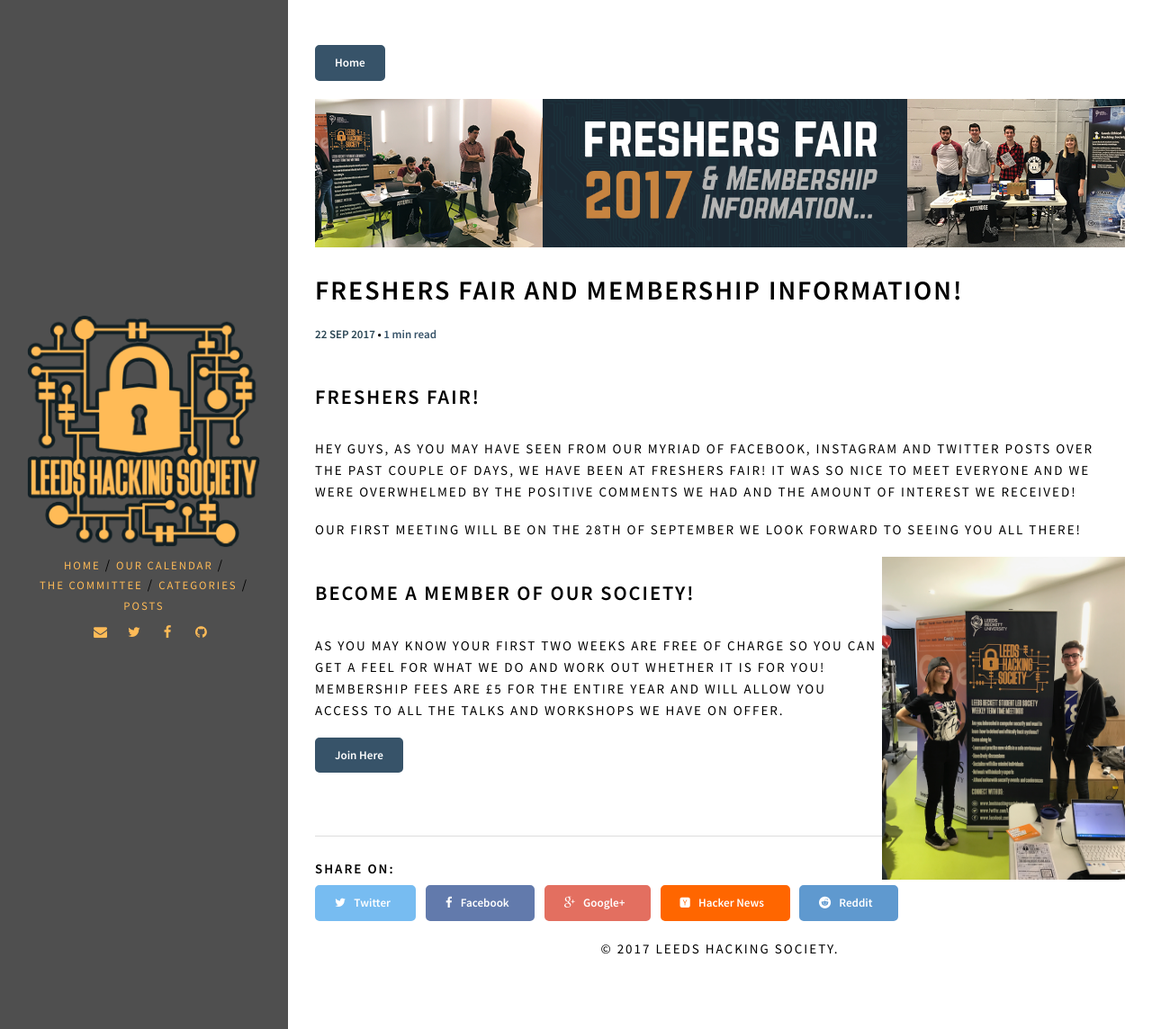
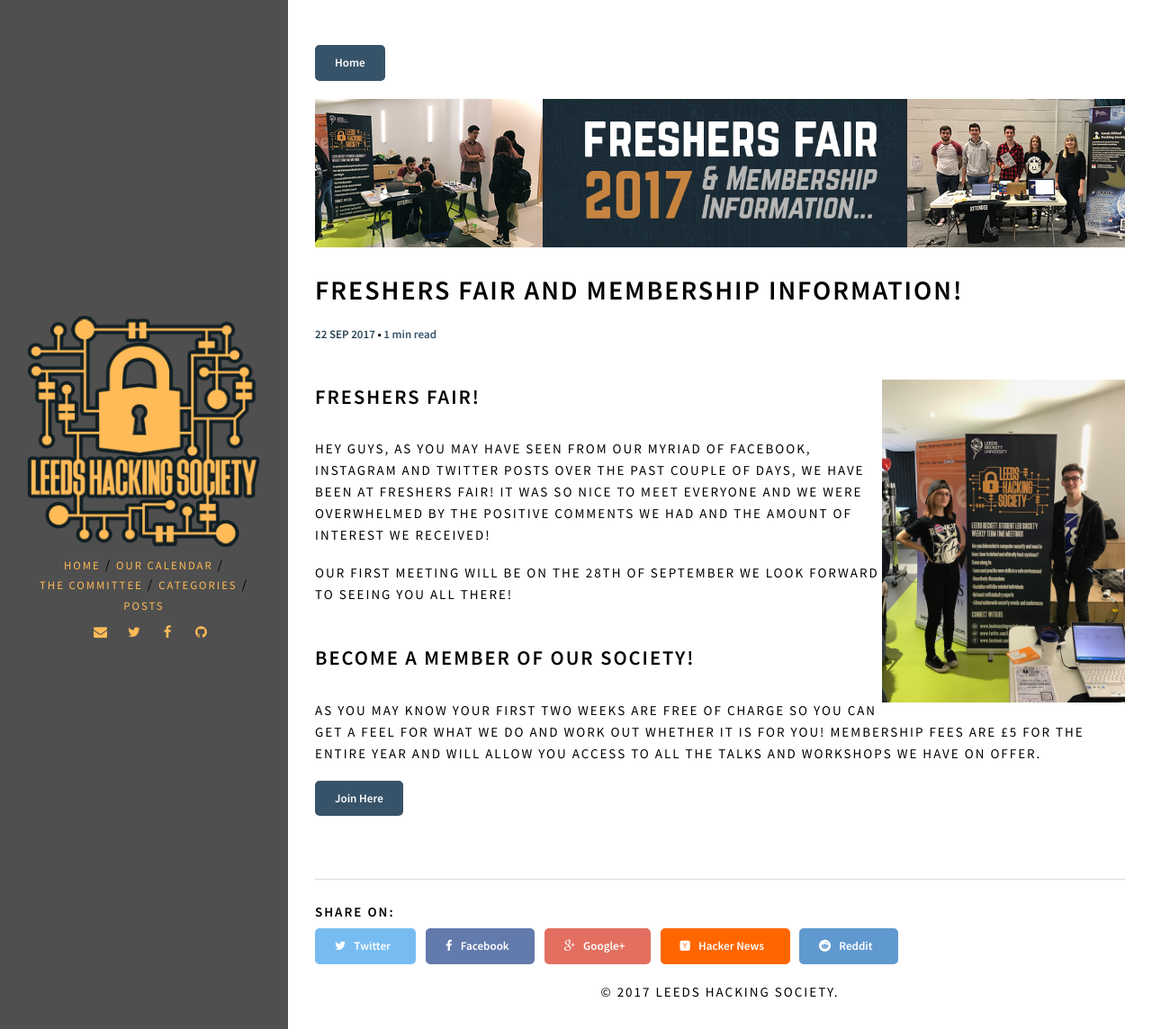
Before and after one commit to LeedsHackingSociety/LeedsHackingSociety.github.io, a Jekyll site: the page built from _posts/2017-09-22-freshers.md, in a window 1280 px wide. Shown: the whole page at 90% size. Built offline with Jekyll 4.4.1, drawn with Linux system fonts in a browser that asks for light colours.

Commit message:
freshers fair

```diff
--- a/_posts/2017-09-22-freshers.md
+++ b/_posts/2017-09-22-freshers.md
@@ -6,6 +6,7 @@
   feature: post_images/freshers.png
 share: true
 ---
+![New Banner](/img/photos/banner.png){:style="float: right; width: 30%;"}
 ### Freshers Fair!
 Hey Guys,
 As you may have seen from our myriad of Facebook, Instagram and Twitter posts over the past couple of days, We have been at freshers fair!
@@ -13,8 +14,6 @@
 
 Our first meeting will be on the 28th of September we look forward to seeing you all there!
 
-![New Banner](/img/photos/banner.png){:style="float: right; width: 30%;"}
-
 ### Become a Member of Our Society!
 As you may know your first two weeks are free of charge so you can get a feel for what we do and work out whether it is for you!
 Membership fees are £5 for the entire year and will allow you access to all the talks and workshops we have on offer.
```
